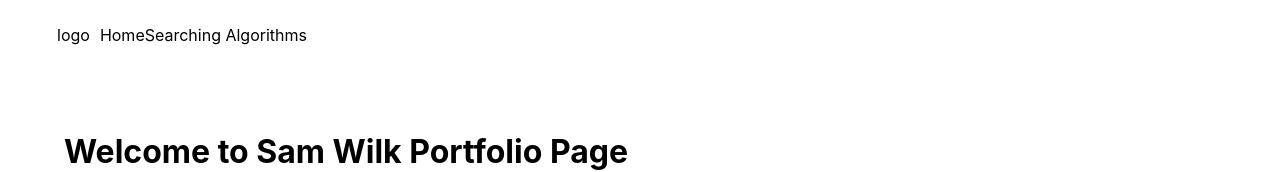
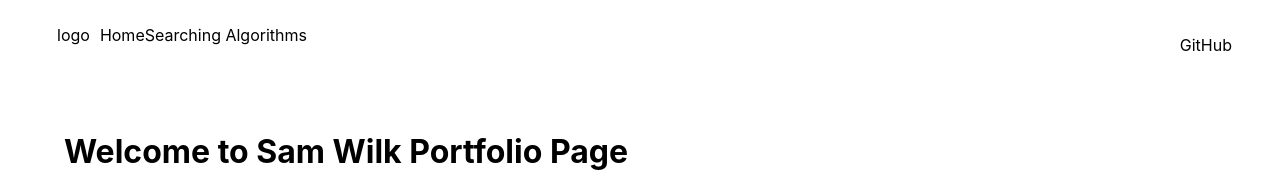
Before and after one commit to SamWilk/Portfolio, a Next.js app in the folder sam-portfolio/: page / in a window 1280 px wide. Shown: the top 172 px of the page. Built offline with nearby package versions, Linux system fonts and the light colour scheme.

Commit message:
Added a Github link

```diff
--- a/sam-portfolio/component/navbar/Navbar.module.css
+++ b/sam-portfolio/component/navbar/Navbar.module.css
@@ -12,3 +12,8 @@
 .logo {
   padding: 10px;
 }
+.GitHub {
+  position: absolute;
+  right: 0;
+  margin-right: 3rem;
+}
--- a/sam-portfolio/component/navbar/Navbar.tsx
+++ b/sam-portfolio/component/navbar/Navbar.tsx
@@ -15,6 +15,11 @@ const Navbar = () => {
             <a className={styles.each}>Searching Algorithms</a>
           </Link>
         </div>
+        <div>
+          <Link href="https://github.com/SamWilk">
+            <a className={styles.GitHub}>GitHub</a>
+          </Link>
+        </div>
       </div>
     </>
   );
```
